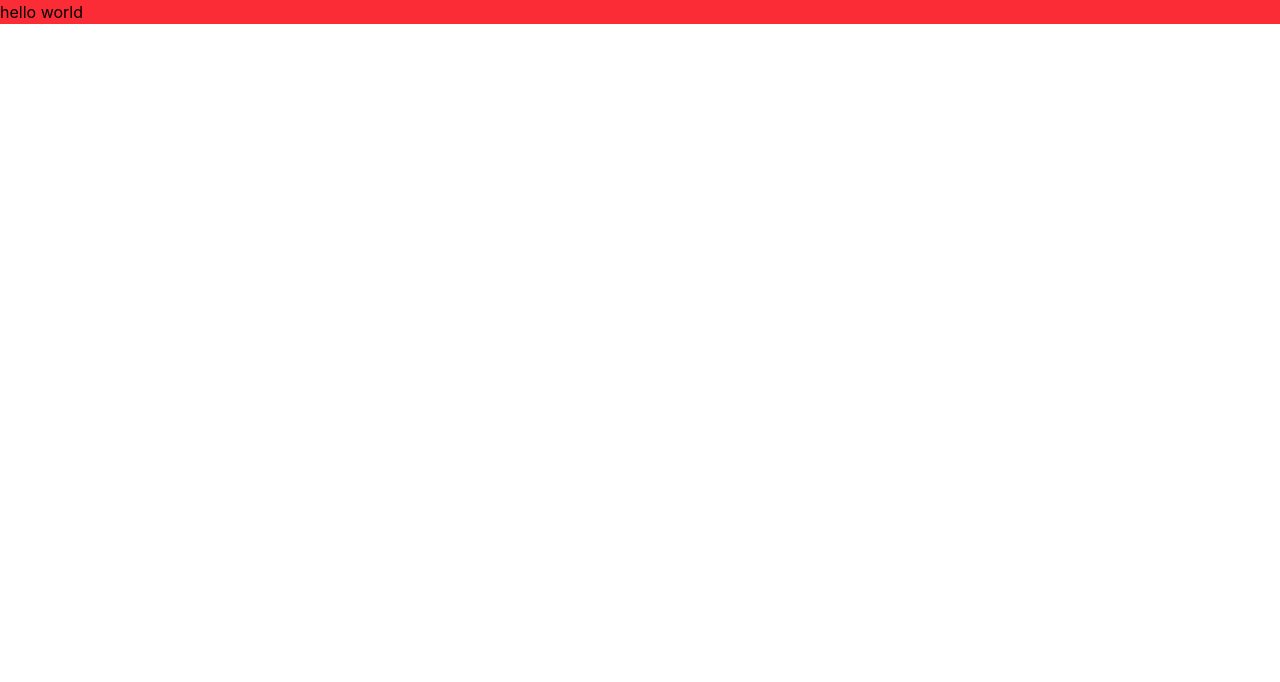
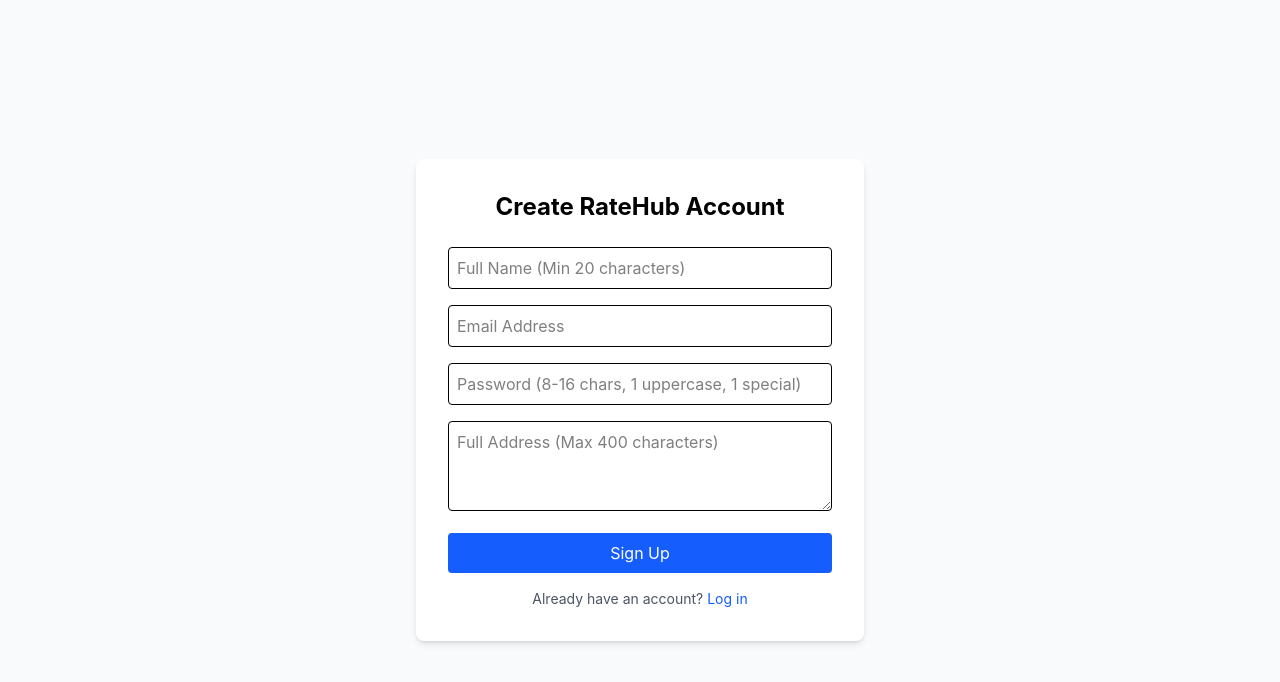
Before and after one commit to Bhushan144/RateHub, a React app in the folder frontend/: page /signup in a window 1280 px wide. Shown: the top 682 px of the page. Built offline with nearby package versions, Linux system fonts and the light colour scheme; the HTML template or start-up script is replaced by a standard one.

Commit message:
feat(ui): setup react router, auth context, and login/signup views with strict validation

```diff
--- a/frontend/package.json
+++ b/frontend/package.json
@@ -11,8 +11,11 @@
   },
   "dependencies": {
     "@tailwindcss/vite": "^4.3.1",
+    "axios": "^1.18.0",
     "react": "^19.2.6",
     "react-dom": "^19.2.6",
+    "react-hot-toast": "^2.6.0",
+    "react-router-dom": "^7.18.0",
     "tailwindcss": "^4.3.1"
   },
   "devDependencies": {
--- a/frontend/src/App.jsx
+++ b/frontend/src/App.jsx
@@ -1,13 +1,24 @@
+import { BrowserRouter as Router, Routes, Route, Navigate } from 'react-router-dom';
+import { Toaster } from 'react-hot-toast';
+import { AuthProvider } from './context/AuthContext';
+import Login from './pages/Login';
+import Signup from './pages/Signup';
 
-
-function App() {
-  return (
-    <>
-      <h1 className="bg-red-500 ">
-        hello world
-      </h1>
-    </>
-  )
+export default function App() {
+    return (
+        <AuthProvider>
+            <Router>
+                <Toaster position="top-right" />
+                <Routes>
+                    <Route path="/" element={<Navigate to="/login" replace />} />
+                    <Route path="/login" element={<Login />} />
+                    <Route path="/signup" element={<Signup />} />
+                    {/* Placeholder routes for next tasks */}
+                    <Route path="/admin" element={<div className="p-8 text-2xl">Admin Dashboard (Task 7)</div>} />
+                    <Route path="/stores" element={<div className="p-8 text-2xl">Store Listings (Task 8)</div>} />
+                    <Route path="/owner" element={<div className="p-8 text-2xl">Owner Dashboard (Task 9)</div>} />
+                </Routes>
+            </Router>
+        </AuthProvider>
+    );
 }
-
-export default App
--- /dev/null
+++ b/frontend/src/context/AuthContext.jsx
@@ -0,0 +1,37 @@
+import { createContext, useState, useEffect } from 'react';
+import api from '../utils/axios';
+
+export const AuthContext = createContext();
+
+export const AuthProvider = ({ children }) => {
+    const [user, setUser] = useState(null);
+    const [loading, setLoading] = useState(true);
+
+    useEffect(() => {
+        // Check for existing session on load
+        const storedUser = localStorage.getItem('user');
+        const token = localStorage.getItem('token');
+        if (storedUser && token) {
+            setUser(JSON.parse(storedUser));
+        }
+        setLoading(false);
+    }, []);
+
+    const login = (userData, token) => {
+        localStorage.setItem('token', token);
+        localStorage.setItem('user', JSON.stringify(userData));
+        setUser(userData);
+    };
+
+    const logout = () => {
+        localStorage.removeItem('token');
+        localStorage.removeItem('user');
+        setUser(null);
+    };
+
+    return (
+        <AuthContext.Provider value={{ user, login, logout, loading }}>
+            {children}
+        </AuthContext.Provider>
+    );
+};
--- /dev/null
+++ b/frontend/src/pages/Login.jsx
@@ -0,0 +1,52 @@
+import { useState, useContext } from 'react';
+import { useNavigate, Link } from 'react-router-dom';
+import toast from 'react-hot-toast';
+import api from '../utils/axios';
+import { AuthContext } from '../context/AuthContext';
+
+export default function Login() {
+    const navigate = useNavigate();
+    const { login } = useContext(AuthContext);
+    const [formData, setFormData] = useState({ email: '', password: '' });
+
+    const handleSubmit = async (e) => {
+        e.preventDefault();
+        try {
+            const { data } = await api.post('/auth/login', formData);
+            login(data.data.user, data.token);
+            toast.success('Logged in successfully!');
+
+            // Redirect based on role
+            if (data.data.user.role === 'SYSTEM_ADMIN') navigate('/admin');
+            else if (data.data.user.role === 'STORE_OWNER') navigate('/owner');
+            else navigate('/stores');
+
+        } catch (err) {
+            toast.error(err.response?.data?.message || 'Login failed');
+        }
+    };
+
+    return (
+        <div className="min-h-screen flex items-center justify-center bg-gray-50">
+            <div className="max-w-md w-full bg-white p-8 rounded-lg shadow-md">
+                <h2 className="text-2xl font-bold text-center mb-6">Log in to RateHub</h2>
+                <form onSubmit={handleSubmit} className="space-y-4">
+                    <input
+                        type="email" placeholder="Email Address" required
+                        className="w-full p-2 border rounded focus:ring-2 focus:ring-blue-500"
+                        onChange={e => setFormData({...formData, email: e.target.value})}
+                    />
+                    <input
+                        type="password" placeholder="Password" required
+                        className="w-full p-2 border rounded focus:ring-2 focus:ring-blue-500"
+                        onChange={e => setFormData({...formData, password: e.target.value})}
+                    />
+                    <button type="submit" className="w-full bg-blue-600 text-white p-2 rounded hover:bg-blue-700">Log In</button>
+                </form>
+                <p className="mt-4 text-center text-sm text-gray-600">
+                    Need an account? <Link to="/signup" className="text-blue-600 hover:underline">Sign up</Link>
+                </p>
+            </div>
+        </div>
+    );
+}
--- /dev/null
+++ b/frontend/src/pages/Signup.jsx
@@ -0,0 +1,66 @@
+import { useState } from 'react';
+import { useNavigate, Link } from 'react-router-dom';
+import toast from 'react-hot-toast';
+import api from '../utils/axios';
+
+export default function Signup() {
+    const navigate = useNavigate();
+    const [formData, setFormData] = useState({ name: '', email: '', password: '', address: '' });
+
+    const validateForm = () => {
+        if (formData.name.length < 20 || formData.name.length > 60) return "Name must be between 20 and 60 characters.";
+        if (formData.address.length > 400) return "Address cannot exceed 400 characters.";
+        if (formData.password.length < 8 || formData.password.length > 16) return "Password must be 8-16 characters.";
+        if (!/[A-Z]/.test(formData.password)) return "Password must contain an uppercase letter.";
+        if (!/[^a-zA-Z0-9]/.test(formData.password)) return "Password must contain a special character.";
+        return null;
+    };
+
+    const handleSubmit = async (e) => {
+        e.preventDefault();
+        const error = validateForm();
+        if (error) return toast.error(error);
+
+        try {
+            await api.post('/auth/register', formData);
+            toast.success('Registration successful! Please log in.');
+            navigate('/login');
+        } catch (err) {
+            toast.error(err.response?.data?.message || 'Registration failed');
+        }
+    };
+
+    return (
+        <div className="min-h-screen flex items-center justify-center bg-gray-50">
+            <div className="max-w-md w-full bg-white p-8 rounded-lg shadow-md">
+                <h2 className="text-2xl font-bold text-center mb-6">Create RateHub Account</h2>
+                <form onSubmit={handleSubmit} className="space-y-4">
+                    <input
+                        type="text" placeholder="Full Name (Min 20 characters)" required
+                        className="w-full p-2 border rounded focus:ring-2 focus:ring-blue-500"
+                        onChange={e => setFormData({...formData, name: e.target.value})}
+                    />
+                    <input
+                        type="email" placeholder="Email Address" required
+                        className="w-full p-2 border rounded focus:ring-2 focus:ring-blue-500"
+                        onChange={e => setFormData({...formData, email: e.target.value})}
+                    />
+                    <input
+                        type="password" placeholder="Password (8-16 chars, 1 uppercase, 1 special)" required
+                        className="w-full p-2 border rounded focus:ring-2 focus:ring-blue-500"
+                        onChange={e => setFormData({...formData, password: e.target.value})}
+                    />
+                    <textarea
+                        placeholder="Full Address (Max 400 characters)" required rows="3"
+                        className="w-full p-2 border rounded focus:ring-2 focus:ring-blue-500"
+                        onChange={e => setFormData({...formData, address: e.target.value})}
+                    ></textarea>
+                    <button type="submit" className="w-full bg-blue-600 text-white p-2 rounded hover:bg-blue-700">Sign Up</button>
+                </form>
+                <p className="mt-4 text-center text-sm text-gray-600">
+                    Already have an account? <Link to="/login" className="text-blue-600 hover:underline">Log in</Link>
+                </p>
+            </div>
+        </div>
+    );
+}
--- /dev/null
+++ b/frontend/src/utils/axios.js
@@ -0,0 +1,16 @@
+import axios from 'axios';
+
+const api = axios.create({
+    baseURL: 'http://localhost:5000/api', // Update this when deploying
+});
+
+// Automatically attach the token if it exists
+api.interceptors.request.use((config) => {
+    const token = localStorage.getItem('token');
+    if (token) {
+        config.headers.Authorization = `Bearer ${token}`;
+    }
+    return config;
+});
+
+export default api;
```
Also changed, not shown: 1 other file (tests, documents, lock files or other folders).
